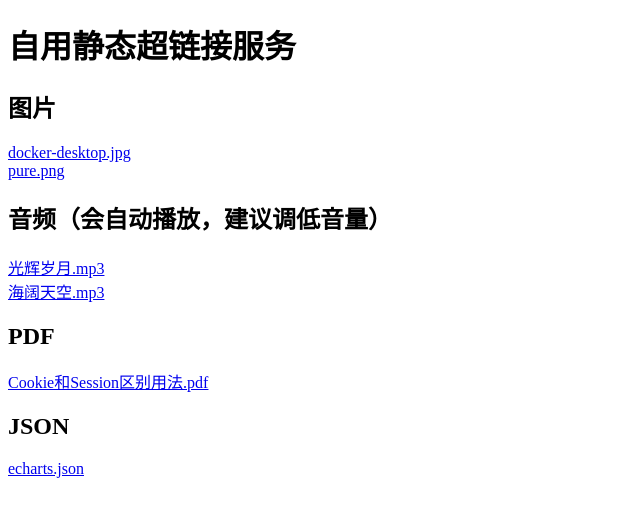
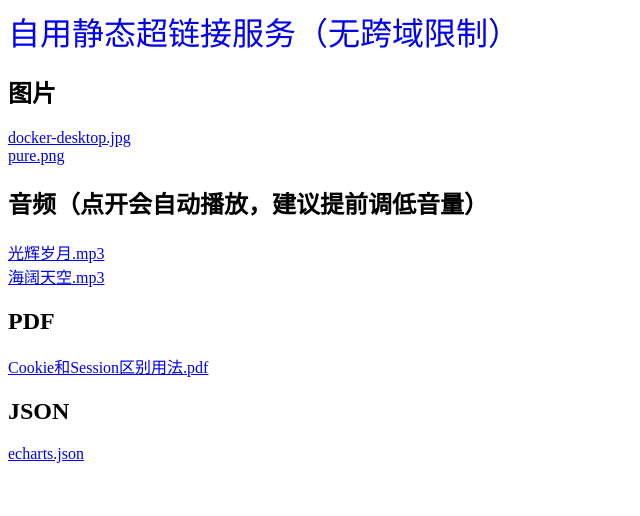
Before and after one commit to xiaoxian521/hyperlink, a plain HTML site: page index.html in a window 1280 px wide. Shown: the whole page, without its empty margins (0-640 px from the left). Drawn offline with Linux system fonts and the light colour scheme.

Commit message:
chore: update

```diff
--- a/index.html
+++ b/index.html
@@ -8,7 +8,7 @@
 <body>
 	<script>
 		window.onload = function () {
-			const title = '自用静态超链接服务'
+			const title = '自用静态超链接服务（无跨域限制）'
 			// 如有增删改，只需更新 context 即可
 			const list = [
 				{
@@ -17,7 +17,7 @@
 					context: ['docker-desktop.jpg', 'pure.png']
 				},
 				{
-					title: '音频（会自动播放，建议调低音量）',
+					title: '音频（点开会自动播放，建议提前调低音量）',
 					type: 'audio',
 					context: ['光辉岁月.mp3', '海阔天空.mp3']
 				},
@@ -35,9 +35,14 @@
 
 			document.title = title
 
-			const h1 = document.createElement('h1')
-			h1.textContent = title
-			document.body.appendChild(h1)
+			const ta = document.createElement('a')
+			ta.href = "https://github.com/xiaoxian521/hyperlink"
+			ta.title = "查看源码"
+			ta.target = "_blank"
+			ta.textContent = title
+			ta.style.fontSize = '2em'
+			ta.style.textDecoration = 'none'
+			document.body.appendChild(ta)
 
 			for (let i = 0; i < list.length; i++) {
 				const h2 = document.createElement('h2')
```
Also changed, not shown: README.md.
